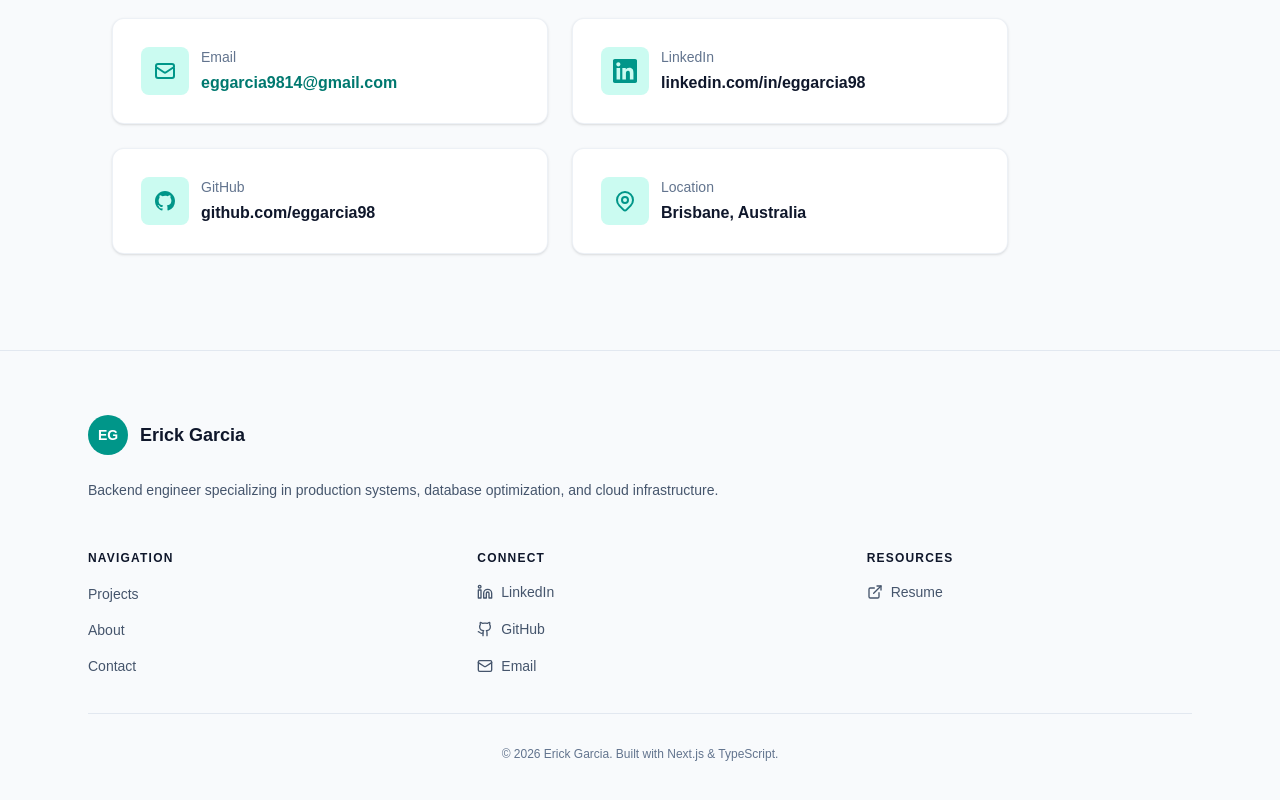
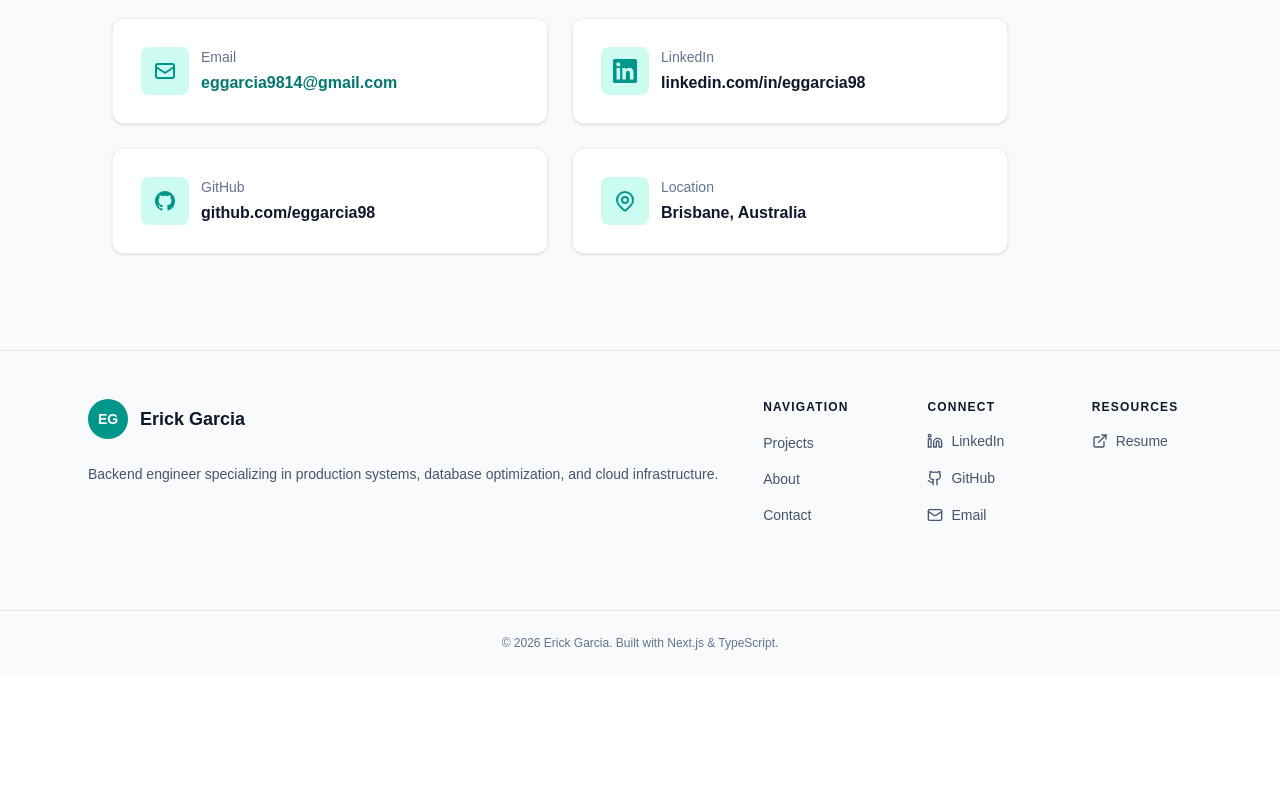
Before and after one commit to eggarcia98/portfolio, a Next.js app: page /contact in a window 1280 px wide. Shown: the part 368-1168 px from the top of the page. After the commit the page ends 1043 px from the top, so only its background shows below. Built offline with nearby package versions, Linux system fonts and the light colour scheme; a web font is replaced by a local one.

Commit message:
style: improve layout and spacing in Footer component for better UI consistency

```diff
--- a/src/components/footer.tsx
+++ b/src/components/footer.tsx
@@ -6,17 +6,25 @@ export function Footer() {
 
     return (
         <footer className="border-t border-slate-200 dark:border-slate-800">
-            <div className="mx-auto max-w-6xl px-6 py-12 lg:py-16">
+            <div className="mx-auto max-w-6xl px-6 py-12 lg:grid lg:grid-cols-[3fr_2fr] lg:gap-8">
                 {/* Branding section */}
-                <div className="mb-8 lg:mb-12">
-                    <Link href="/" className="inline-flex items-center gap-3 mb-6">
+                <div className="mb-8 lg:mb-12 w-full">
+                    <Link
+                        href="/"
+                        className="inline-flex items-center gap-3 mb-6"
+                    >
                         <div className="h-10 w-10 rounded-full bg-teal-600 dark:bg-teal-500 flex items-center justify-center flex-shrink-0">
-                            <span className="text-white font-extrabold text-sm">EG</span>
+                            <span className="text-white font-extrabold text-sm">
+                                EG
+                            </span>
                         </div>
-                        <span className="text-lg font-extrabold text-slate-900 dark:text-white">Erick Garcia</span>
+                        <span className="text-lg font-extrabold text-slate-900 dark:text-white">
+                            Erick Garcia
+                        </span>
                     </Link>
                     <p className="text-sm font-light text-slate-600 dark:text-slate-400 leading-relaxed max-w-2xl">
-                        Backend engineer specializing in production systems, database optimization, and cloud infrastructure.
+                        Backend engineer specializing in production systems,
+                        database optimization, and cloud infrastructure.
                     </p>
                 </div>
 
@@ -29,17 +37,26 @@ export function Footer() {
                         </h4>
                         <ul className="space-y-3">
                             <li>
-                                <Link href="/projects" className="text-sm text-slate-600 dark:text-slate-400 hover:text-teal-600 dark:hover:text-teal-400 transition-colors">
+                                <Link
+                                    href="/projects"
+                                    className="text-sm text-slate-600 dark:text-slate-400 hover:text-teal-600 dark:hover:text-teal-400 transition-colors"
+                                >
                                     Projects
                                 </Link>
                             </li>
                             <li>
-                                <Link href="/about" className="text-sm text-slate-600 dark:text-slate-400 hover:text-teal-600 dark:hover:text-teal-400 transition-colors">
+                                <Link
+                                    href="/about"
+                                    className="text-sm text-slate-600 dark:text-slate-400 hover:text-teal-600 dark:hover:text-teal-400 transition-colors"
+                                >
                                     About
                                 </Link>
                             </li>
                             <li>
-                                <Link href="/contact" className="text-sm text-slate-600 dark:text-slate-400 hover:text-teal-600 dark:hover:text-teal-400 transition-colors">
+                                <Link
+                                    href="/contact"
+                                    className="text-sm text-slate-600 dark:text-slate-400 hover:text-teal-600 dark:hover:text-teal-400 transition-colors"
+                                >
                                     Contact
                                 </Link>
                             </li>
@@ -105,13 +122,12 @@ export function Footer() {
                         </ul>
                     </div>
                 </div>
-
-                {/* Divider and bottom info */}
-                <div className="border-t border-slate-200 dark:border-slate-800 pt-8">
-                    <p className="text-xs text-slate-500 dark:text-slate-500 text-center">
-                        © {year} Erick Garcia. Built with Next.js & TypeScript.
-                    </p>
-                </div>
+            </div>
+            {/* Divider and bottom info */}
+            <div className="border-t border-slate-200 dark:border-slate-800 py-6">
+                <p className="text-xs text-slate-500 dark:text-slate-500 text-center">
+                    © {year} Erick Garcia. Built with Next.js & TypeScript.
+                </p>
             </div>
         </footer>
     );
```
